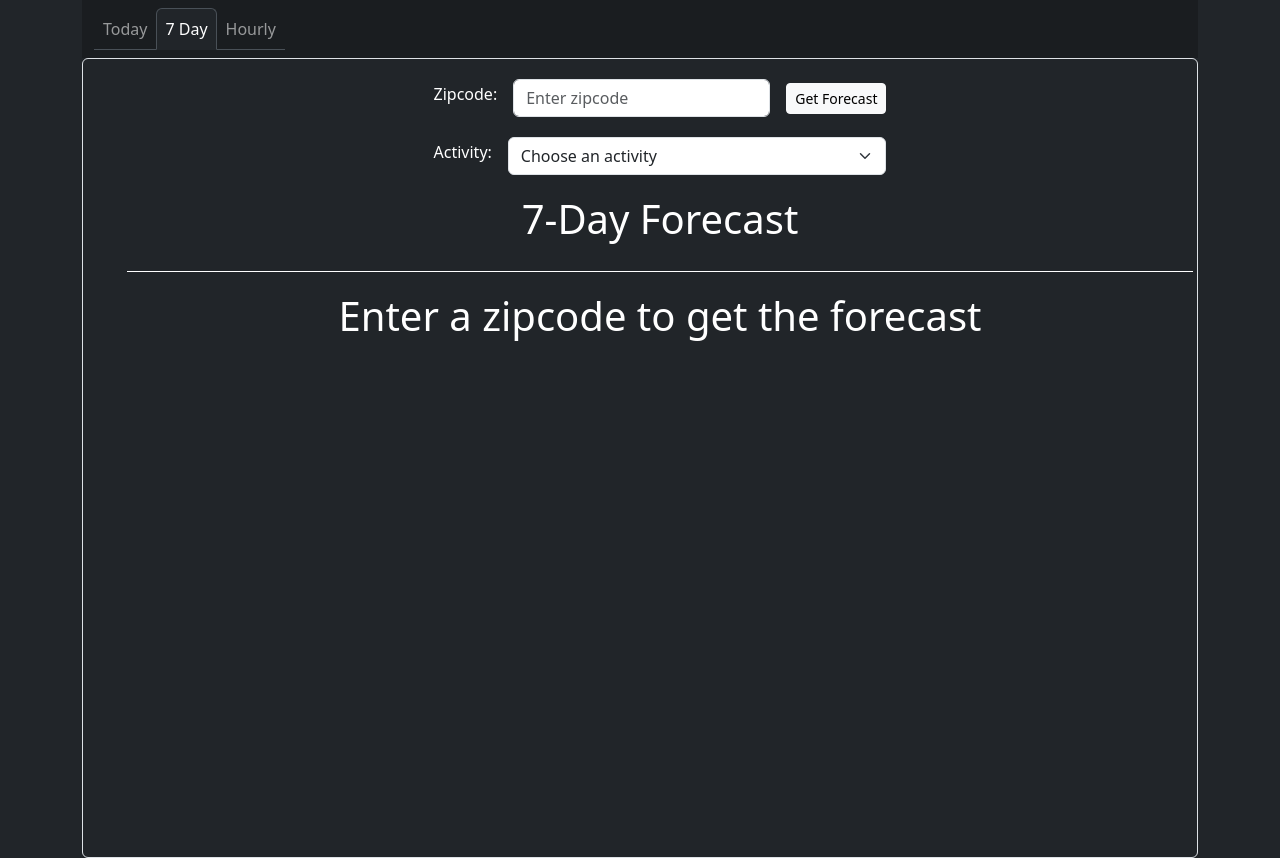
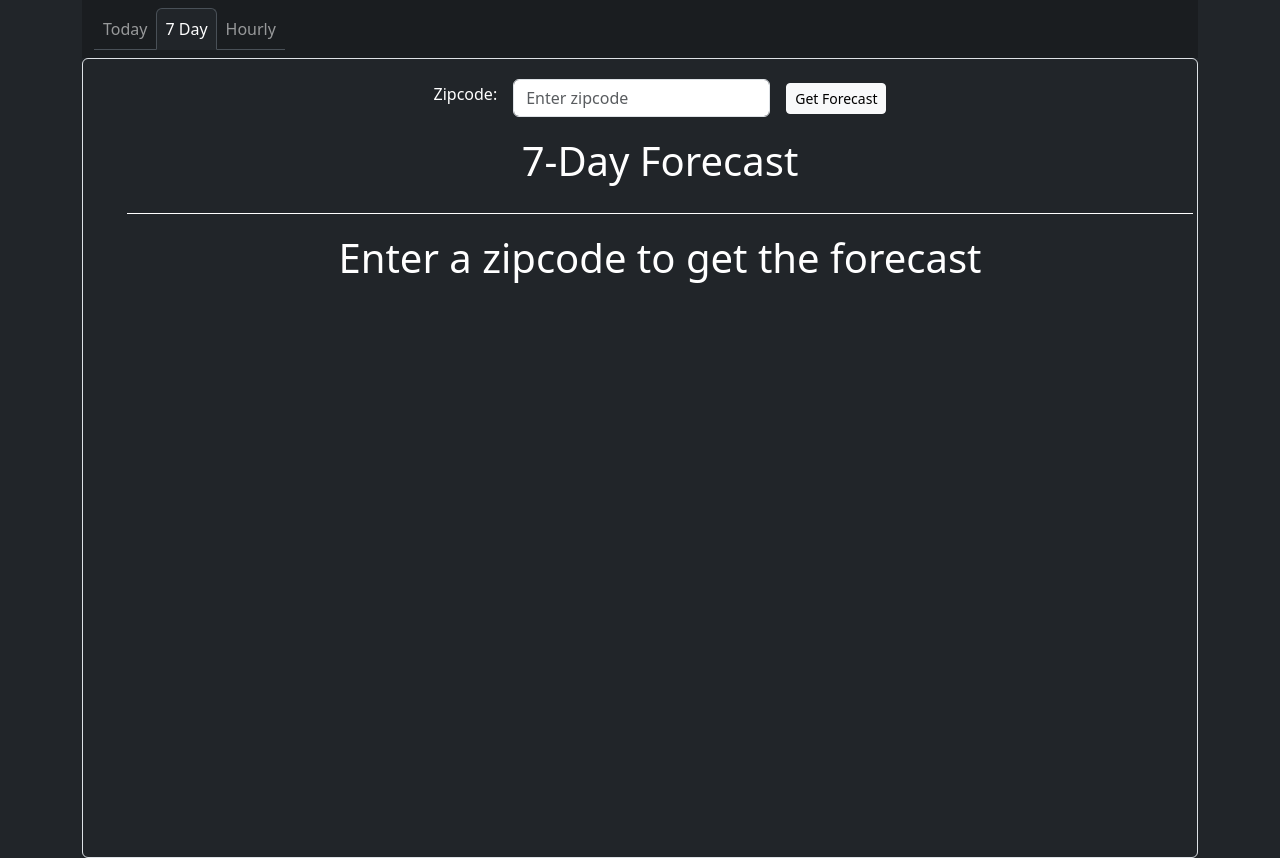
Before and after one commit to irion4686/AI-Weather-App-UI, a React (Create React App) app: page / in a window 1280 px wide. Both pictures are taken after a click on the button "7 Day". Built offline with nearby package versions, Linux system fonts and the light colour scheme.

Commit message:
hide activity selection until forecast is retrieved

```diff
--- a/src/Panels/WeeklyForecast.jsx
+++ b/src/Panels/WeeklyForecast.jsx
@@ -58,6 +58,7 @@ const WeeklyForecast = (props) => {
                             </Stack>
                         </Form.Group>
                     </Form>
+                    { forecast?.length > 0 &&
                     <Form style={{ padding:'20px 0px 0px 0px'}}  onSubmit={handleSubmit}>
                         <Form.Group>
                             <Stack direction='horizontal' gap={3} >
@@ -71,6 +72,7 @@ const WeeklyForecast = (props) => {
                             </Stack>
                         </Form.Group>
                     </Form>
+                    }
                 </stack>
 
             </div>
```
